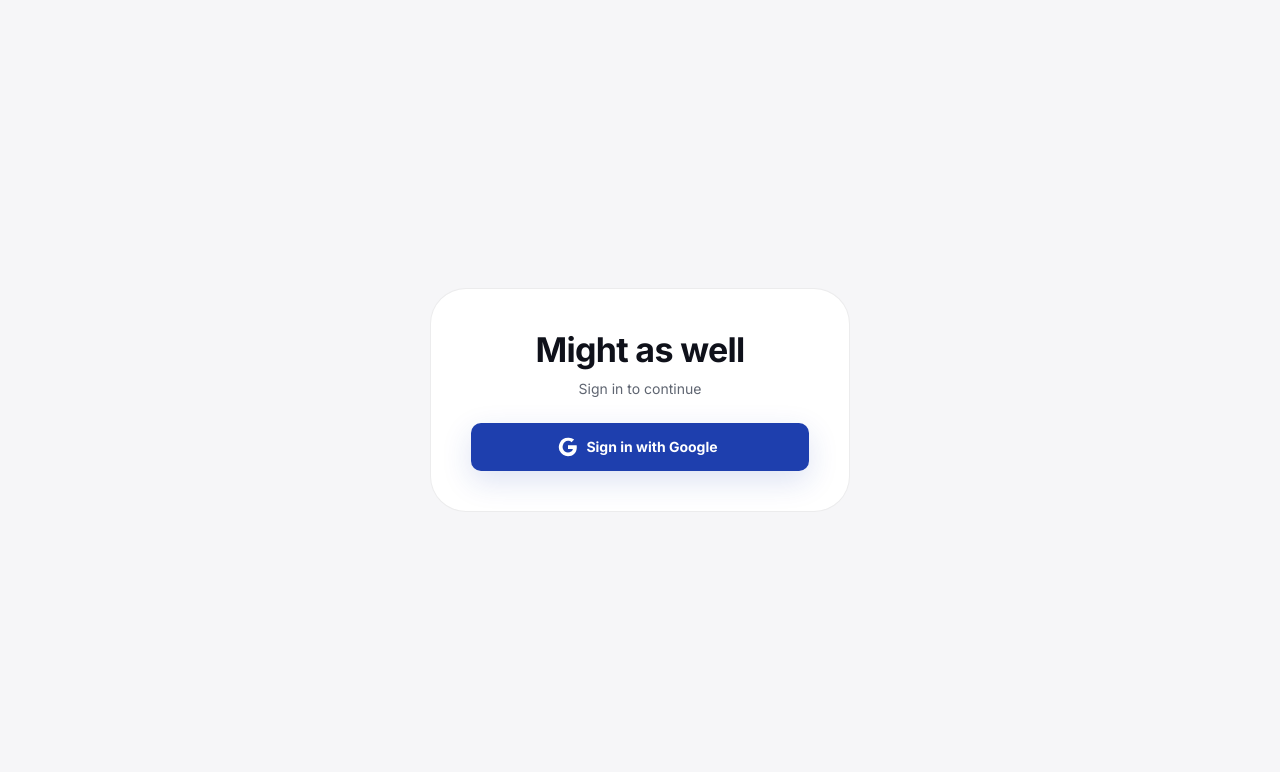
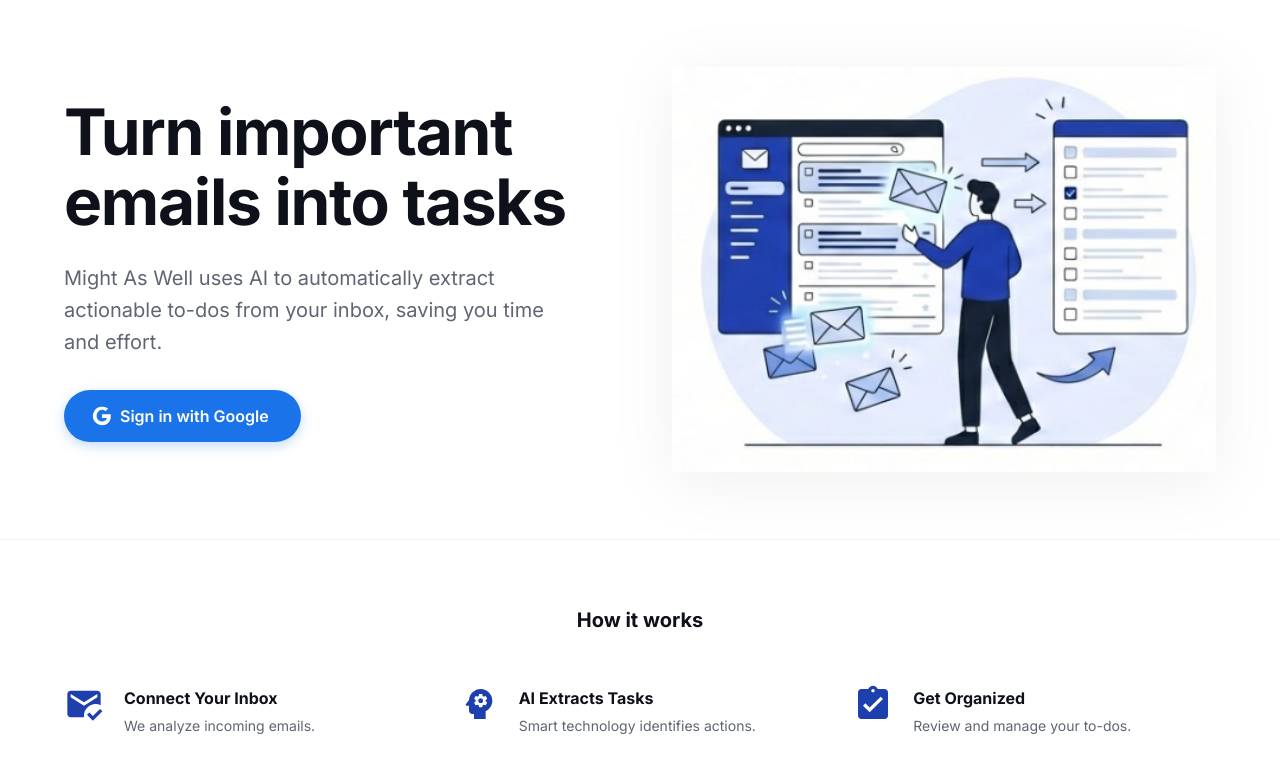
Before and after one commit to onkarnirhali/client, a React (Vite) app: page /login in a window 1280 px wide. Shown: the top 772 px of the page. Built offline with nearby package versions, Linux system fonts and the light colour scheme; no server answers.

Commit message:
feat: enhance LoginPage with new layout, improved UI, and task management features

```diff
--- a/src/pages/LoginPage.tsx
+++ b/src/pages/LoginPage.tsx
@@ -1,42 +1,59 @@
-import { Box, Button, Paper, Stack, Typography } from '@mui/material';
+import { Box, Button, Container, Grid, Stack, Typography, useTheme } from '@mui/material';
 import { useAuth } from '../auth/useAuth';
+import MarkEmailReadIcon from '@mui/icons-material/MarkEmailRead';
+import PsychologyIcon from '@mui/icons-material/Psychology';
+import AssignmentTurnedInIcon from '@mui/icons-material/AssignmentTurnedIn';
 
 export function LoginPage() {
   const { login } = useAuth();
+  const theme = useTheme();
+
   return (
     <Box
       sx={{
         minHeight: '100vh',
-        bgcolor: '#f6f6f8',
+        bgcolor: '#ffffff', // Clean white background as per screenshot
         display: 'flex',
-        alignItems: 'center',
-        justifyContent: 'center',
-        px: 2,
+        flexDirection: 'column',
       }}
     >
-      <Paper
-        elevation={0}
+      {/* Main Hero Section */}
+      <Container maxWidth="lg" sx={{ flex: 1, display: 'flex', alignItems: 'center', py: { xs: 4, md: 8 } }}>
+        <Grid container spacing={{ xs: 6, md: 8 }} alignItems="center">
+          {/* Text Content */}
+          <Grid item xs={12} md={6} sx={{ textAlign: { xs: 'center', md: 'left' } }}>
+            <Typography
+              variant="h2"
+              component="h1"
               sx={{
-          p: { xs: 3, sm: 5 },
-          borderRadius: 3,
-          border: '1px solid',
-          borderColor: 'rgba(15,17,26,0.08)',
-          maxWidth: 420,
-          width: '100%',
-          textAlign: 'center',
+                fontWeight: 800,
+                letterSpacing: '-0.02em',
+                lineHeight: 1.1,
+                mb: 3,
+                fontSize: { xs: '2.5rem', md: '3.5rem', lg: '4rem' },
+                color: '#0f111a',
               }}
             >
-        <Stack spacing={1} sx={{ mb: 3 }}>
-          <Typography variant="h4" sx={{ fontWeight: 800, letterSpacing: '-0.02em' }}>
-            Might as well
+              Turn important emails into tasks
             </Typography>
-          <Typography variant="body2" color="text.secondary">
-            Sign in to continue
+
+            <Typography
+              variant="body1"
+              sx={{
+                color: 'text.secondary',
+                mb: 4,
+                fontSize: { xs: '1.125rem', md: '1.25rem' },
+                lineHeight: 1.6,
+                maxWidth: 480,
+                mx: { xs: 'auto', md: 0 },
+              }}
+            >
+              Might As Well uses AI to automatically extract actionable to-dos from your inbox, saving you time and effort.
             </Typography>
-        </Stack>
+
             <Button
-          fullWidth
               variant="contained"
+              size="large"
               onClick={login}
               startIcon={
                 <svg xmlns="http://www.w3.org/2000/svg" viewBox="0 0 24 24" width="20" height="20" fill="currentColor">
@@ -46,11 +63,96 @@ export function LoginPage() {
                   <path d="M12 4.58c1.62 0 3.07.56 4.21 1.66l3.15-3.15A10.98 10.98 0 0 0 12 1 11 11 0 0 0 2.16 7.09l3.7 2.84C6.73 6.5 9.15 4.58 12 4.58Z" />
                 </svg>
               }
-          sx={{ fontWeight: 700, py: 1.5 }}
+              sx={{
+                py: 1.5,
+                px: 4,
+                fontSize: '1rem',
+                fontWeight: 600,
+                borderRadius: '50px',
+                bgcolor: '#1a73e8',
+                boxShadow: '0 4px 12px rgba(26,115,232,0.25)',
+                '&:hover': {
+                  bgcolor: '#1557b0',
+                  boxShadow: '0 6px 16px rgba(26,115,232,0.35)',
+                },
+              }}
             >
               Sign in with Google
             </Button>
-      </Paper>
+          </Grid>
+
+          {/* Hero Illustration */}
+          <Grid item xs={12} md={6} sx={{ display: 'flex', justifyContent: 'center' }}>
+            <Box
+              component="img"
+              src="/assets/welcome-hero.png"
+              alt="Illustration of task management"
+              sx={{
+                width: '100%',
+                maxWidth: 600,
+                height: 'auto',
+                filter: 'drop-shadow(0 10px 30px rgba(0,0,0,0.06))',
+              }}
+            />
+          </Grid>
+        </Grid>
+      </Container>
+
+      {/* Features / How it works Footer */}
+      <Box sx={{ bgcolor: '#ffffff', py: 8, borderTop: '1px solid', borderColor: 'rgba(0,0,0,0.04)' }}>
+        <Container maxWidth="lg">
+          <Typography variant="h6" align="center" sx={{ fontWeight: 700, mb: 6 }}>
+            How it works
+          </Typography>
+
+          <Grid container spacing={4} transform="translateZ(0)">
+            {/* Feature 1 */}
+            <Grid item xs={12} md={4}>
+              <Stack direction="row" spacing={2.5}>
+                <MarkEmailReadIcon fontSize="large" sx={{ color: 'primary.main', fontSize: 40 }} />
+                <Box>
+                  <Typography variant="subtitle1" sx={{ fontWeight: 700, mb: 0.5 }}>
+                    Connect Your Inbox
+                  </Typography>
+                  <Typography variant="body2" color="text.secondary">
+                    We analyze incoming emails.
+                  </Typography>
+                </Box>
+              </Stack>
+            </Grid>
+
+            {/* Feature 2 */}
+            <Grid item xs={12} md={4}>
+              <Stack direction="row" spacing={2.5}>
+                <PsychologyIcon fontSize="large" sx={{ color: 'primary.main', fontSize: 40 }} />
+                <Box>
+                  <Typography variant="subtitle1" sx={{ fontWeight: 700, mb: 0.5 }}>
+                    AI Extracts Tasks
+                  </Typography>
+                  <Typography variant="body2" color="text.secondary">
+                    Smart technology identifies actions.
+                  </Typography>
+                </Box>
+              </Stack>
+            </Grid>
+
+            {/* Feature 3 */}
+            <Grid item xs={12} md={4}>
+              <Stack direction="row" spacing={2.5}>
+                <AssignmentTurnedInIcon fontSize="large" sx={{ color: 'primary.main', fontSize: 40 }} />
+                <Box>
+                  <Typography variant="subtitle1" sx={{ fontWeight: 700, mb: 0.5 }}>
+                    Get Organized
+                  </Typography>
+                  <Typography variant="body2" color="text.secondary">
+                    Review and manage your to-dos.
+                  </Typography>
+                </Box>
+              </Stack>
+            </Grid>
+          </Grid>
+        </Container>
+      </Box>
     </Box>
   );
 }
```
Also changed, not shown: public/assets/welcome-hero.png. Lines whose indentation alone changed are shown as unchanged.
